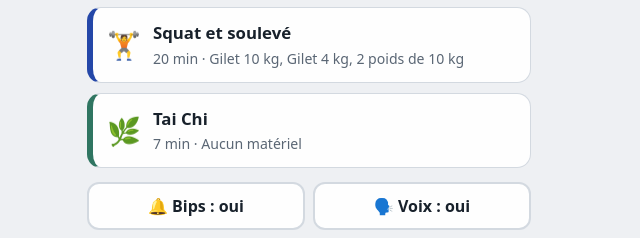
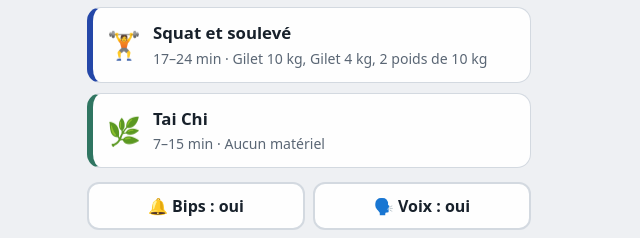
Before and after one commit to frhubert78-ui/Entrainement, a plain HTML site: page index.html in a window 1280 px wide. Shown: the part 1134-1372 px from the top of the page, 331-971 px from the left. Drawn offline with nearby package versions, Linux system fonts and the light colour scheme.

Commit message:
Durées courte/normale/longue pour Tai Chi et Squat et soulevé
Co-Authored-By: Claude Opus 5.5 <noreply@anthropic.com>
Claude-Session: https://claude.ai/code/session_01BZkG8iu2x7VqVZXLgj3oeQ

```diff
--- a/index.html
+++ b/index.html
@@ -304,16 +304,16 @@ const SESSIONS=[
     if(i<n)a.push(st("dx_echange",45,{t:"rest",sl:"Au tour de "+hold+" de frapper"}))}
    a.push(st("bx_av",60,{sl:"Retour au calme"}),st("s_pec",60,{sl:"Retour au calme"}));return a}},
  {id:"sq",nom:"Squat et soulevé",em:"🏋️",c:"#2447A8",mat:["Gilet 10 kg","Gilet 4 kg","2 poids de 10 kg"],prep:10,
-  sub:"Dos plat, ventre serré, mouvements lents.",levels:[["Normal",1]],def:0,
+  sub:"Dos plat, ventre serré, mouvements lents.",levels:[["Court",3],["Normal",4],["Long",5]],def:1,
   rules:'<details><summary>Les règles d\'or</summary><ul><li>Le dos reste plat comme une table, jamais rond.</li><li>Ventre serré avant chaque répétition.</li><li>Regard droit devant, menton légèrement rentré.</li><li>Une douleur vive au dos ou au genou : tu t\'arrêtes. Un muscle qui brûle, c\'est normal.</li></ul></details>',
-  build:()=>{const a=[st("sq_poids",90,{sl:"Échauffement"}),st("sq_charn",90,{sl:"Échauffement"})];
-   for(let i=1;i<=4;i++){a.push(st("sq_gob",45,{t:"work",sl:"Série "+i+" sur 4"}));a.push(st("repos",60,{c:i<4?"Respire profondément et secoue les jambes.":"Pose le poids du squat. Prends les 2 poids de 10 kg et mets le gilet de 4 kg."}))}
-   for(let i=1;i<=4;i++){a.push(st("sq_dl",45,{t:"work",sl:"Série "+i+" sur 4"}));a.push(st("repos",60,{c:i<4?"Respire profondément, secoue les bras et les jambes.":"Pose les poids et retire le gilet. Bois un peu d'eau."}))}
+  build:n=>{const a=[st("sq_poids",90,{sl:"Échauffement"}),st("sq_charn",90,{sl:"Échauffement"})];
+   for(let i=1;i<=n;i++){a.push(st("sq_gob",45,{t:"work",sl:"Série "+i+" sur "+n}));a.push(st("repos",60,{c:i<n?"Respire profondément et secoue les jambes.":"Pose le poids du squat. Prends les 2 poids de 10 kg et mets le gilet de 4 kg."}))}
+   for(let i=1;i<=n;i++){a.push(st("sq_dl",45,{t:"work",sl:"Série "+i+" sur "+n}));a.push(st("repos",60,{c:i<n?"Respire profondément, secoue les bras et les jambes.":"Pose les poids et retire le gilet. Bois un peu d'eau."}))}
    a.push(st("st_ischio",90,{sl:"Retour au calme"}),st("st_quad",90,{sl:"Retour au calme"}));return a}},
  {id:"tc",nom:"Tai Chi",em:"🌿",c:"#2F7561",mat:["Aucun matériel"],prep:5,breath:true,calm:true,
-  sub:"Lent comme dans du miel. Genoux souples, épaules lourdes.",levels:[["7 min",1]],def:0,
+  sub:"Lent comme dans du miel. Genoux souples, épaules lourdes.",levels:[["Court",1],["Normal",1.5],["Long",2.1]],def:0,
   rules:'<details><summary>Les 3 règles d\'or</summary><ul><li>Genoux souples, jamais tendus.</li><li>Épaules lourdes, comme un manteau mouillé.</li><li>Le poids passe d\'une jambe à l\'autre comme de l\'eau. Respire par le nez.</li></ul></details><details><summary>Conseils</summary><p>Semaine 1 : 2 mouvements par jour suffisent. Dès la semaine 2 : les 6 d\'affilée. Si tes genoux gênent, plie moins les jambes.</p></details>',
-  build:()=>[["tc_arbre",45],["tc_ouv",60],["tc_nuages",90],["tc_pousser",90],["tc_ballon",60],["tc_ferm",75]].map(([id,d],k)=>{const s=st(id,d,{breath:true,sl:"Mouvement "+(k+1)+" sur 6"});if(id==="tc_pousser"){s.mc="Change de jambe : pied opposé devant, 6 nouvelles poussées."}return s})}
+  build:f=>scale([["tc_arbre",45],["tc_ouv",60],["tc_nuages",90],["tc_pousser",90],["tc_ballon",60],["tc_ferm",75]].map(([id,d],k)=>{const s=st(id,d,{breath:true,sl:"Mouvement "+(k+1)+" sur 6"});if(id==="tc_pousser"){s.mc="Change de jambe : pied opposé devant, nouvelles poussées."}return s}),f)}
 ];
 const SBY=Object.fromEntries(SESSIONS.map(s=>[s.id,s]));
 const minutes=steps=>Math.round(steps.reduce((t,s)=>t+s.d,0)/60);
```
